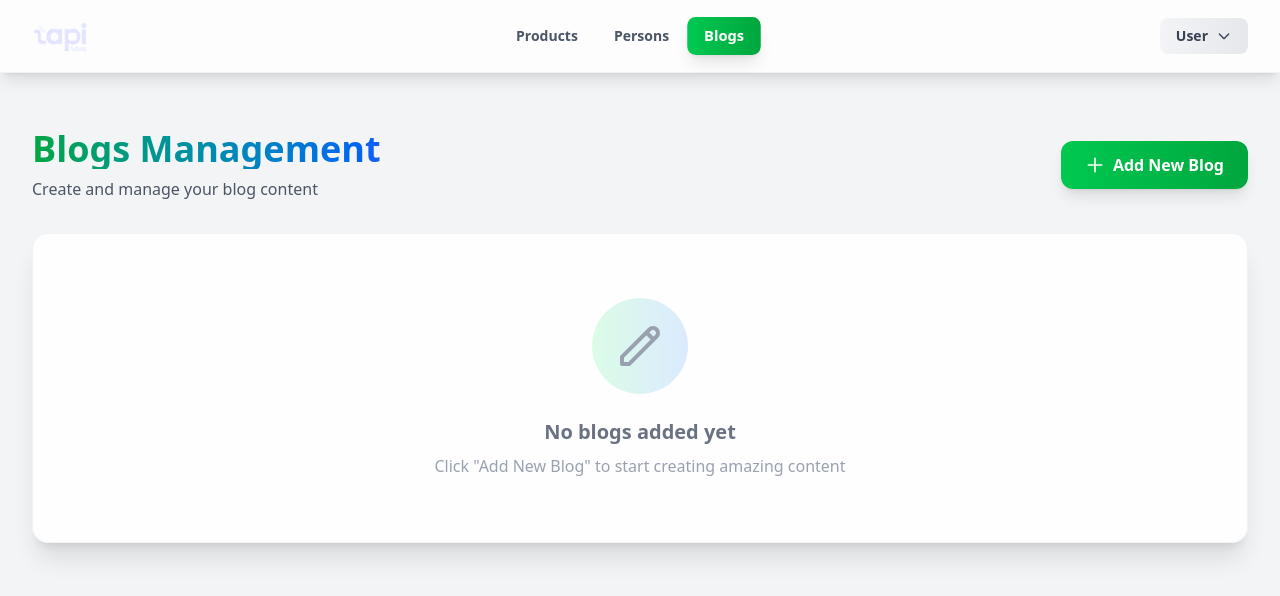
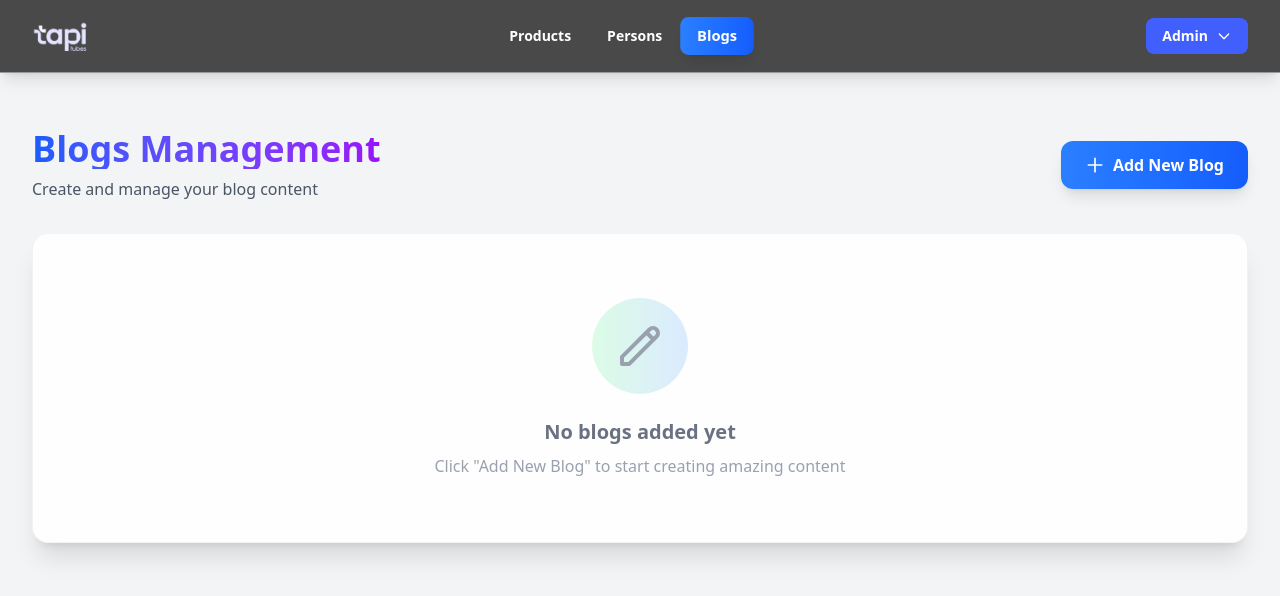
Before and after one commit to Shaik-Nazidulla/TAPITUBESADMIN, a React (Vite) app: page /blogs in a window 1280 px wide. Shown: the top 596 px of the page. Built offline with nearby package versions, Linux system fonts and the light colour scheme; sample sign-in values are in the browser's storage.

Commit message:
UI improvement

```diff
--- a/src/components/Header.jsx
+++ b/src/components/Header.jsx
@@ -22,7 +22,7 @@ function Header() {
   };
 
   return (
-    <header className="bg-white/80 backdrop-blur-lg shadow-lg border-b border-gray-200/50">
+    <header className="bg-black/70 backdrop-blur-lg shadow-lg border-b border-gray-200/50">
       <div className="max-w-7xl mx-auto px-4 sm:px-6 lg:px-8">
         <div className="flex justify-between items-center py-4">
           {/* Left: Logo */}
@@ -37,7 +37,7 @@ function Header() {
               className={`px-4 py-2 rounded-lg text-sm font-semibold transition-all duration-200 flex items-center space-x-2 ${
                 isActive("/products")
                   ? "bg-gradient-to-r from-blue-500 to-blue-600 text-white shadow-lg transform scale-105"
-                  : "text-gray-600 hover:text-gray-900 hover:bg-gray-100/50"
+                  : "text-[#FFFFFF] hover:text-gray-900 hover:bg-gray-100/50"
               }`}
             >
               <span>Products</span>
@@ -48,7 +48,7 @@ function Header() {
               className={`px-4 py-2 rounded-lg text-sm font-semibold transition-all duration-200 flex items-center space-x-2 ${
                 isActive("/persons")
                   ? "bg-gradient-to-r from-blue-500 to-blue-600 text-white shadow-lg transform scale-105"
-                  : "text-gray-600 hover:text-gray-900 hover:bg-gray-100/50"
+                  : "text-[#FFFFFF] hover:text-gray-900 hover:bg-gray-100/50"
               }`}
             >
               <span>Persons</span>
@@ -58,8 +58,8 @@ function Header() {
               to="/blogs"
               className={`px-4 py-2 rounded-lg text-sm font-semibold transition-all duration-200 flex items-center space-x-2 ${
                 isActive("/blogs")
-                  ? "bg-gradient-to-r from-green-500 to-green-600 text-white shadow-lg transform scale-105"
-                  : "text-gray-600 hover:text-gray-900 hover:bg-gray-100/50"
+                  ? "bg-gradient-to-r from-blue-500 to-blue-600 text-white shadow-lg transform scale-105"
+                  : "text-[#FFFFFF] hover:text-gray-900 hover:bg-gray-100/50"
               }`}
             >
               <span>Blogs</span>
@@ -70,9 +70,9 @@ function Header() {
           <div className="relative">
             <button
               onClick={() => setDropdownOpen(!dropdownOpen)}
-              className="bg-gradient-to-r from-gray-100 to-gray-200 hover:from-gray-200 hover:to-gray-300 text-gray-700 px-4 py-2 rounded-lg text-sm font-semibold transition-all duration-200 flex items-center space-x-2"
+              className=" bg-[#405FFC] hover:to-blue-600 hover:cursor-pointer text-[#ffffff] px-4 py-2 rounded-lg text-sm font-semibold transition-all duration-200 flex items-center space-x-2"
             >
-              <span>{user?.email || "User"}</span>
+              <span>{user?.email || "Admin"}</span>
               <svg
                 className={`w-4 h-4 transform transition-transform ${
                   dropdownOpen ? "rotate-180" : ""
@@ -91,12 +91,12 @@ function Header() {
             </button>
 
             {dropdownOpen && (
-              <div className="absolute right-0 mt-2 w-40 bg-white shadow-lg rounded-lg py-2 z-50">
+              <div className="absolute  right-0 mt-2 w-20 bg-[#405FFC] shadow-lg rounded-lg py-2 z-50">
                 <button
                   onClick={handleLogout}
-                  className="w-full text-left px-4 py-2 text-sm text-gray-700 hover:bg-gray-100"
+                  className="w-full text-left px-4 py-2 text-sm text-[#ffffff] hover:cursor-pointer"
                 >
-                  Logout
+                  Log out
                 </button>
               </div>
             )}
--- a/src/pages/Blogs.jsx
+++ b/src/pages/Blogs.jsx
@@ -50,14 +50,14 @@ function Blogs() {
         {/* Header with animated gradient */}
         <div className="flex justify-between items-center mb-8">
           <div>
-            <h1 className="text-4xl font-bold bg-gradient-to-r from-green-600 to-blue-600 bg-clip-text text-transparent mb-2">
+            <h1 className="text-4xl font-bold bg-gradient-to-r from-blue-600 to-purple-600 bg-clip-text text-transparent mb-2">
               Blogs Management
             </h1>
             <p className="text-gray-600">Create and manage your blog content</p>
           </div>
           <button
             onClick={() => setIsFormOpen(true)}
-            className="bg-gradient-to-r from-green-500 to-green-600 hover:from-green-600 hover:to-green-700 text-white px-6 py-3 rounded-xl font-semibold transition-all duration-200 transform hover:scale-105 shadow-lg hover:shadow-xl flex items-center space-x-2"
+            className="bg-gradient-to-r from-blue-500 to-blue-600 hover:from-blue-600 hover:to-blue-700 text-white px-6 py-3 rounded-xl font-semibold transition-all duration-200 transform hover:scale-105 shadow-lg hover:shadow-xl flex items-center space-x-2"
           >
             <svg className="h-5 w-5" fill="none" stroke="currentColor" viewBox="0 0 24 24">
               <path strokeLinecap="round" strokeLinejoin="round" strokeWidth="2" d="M12 4v16m8-8H4" />
```
